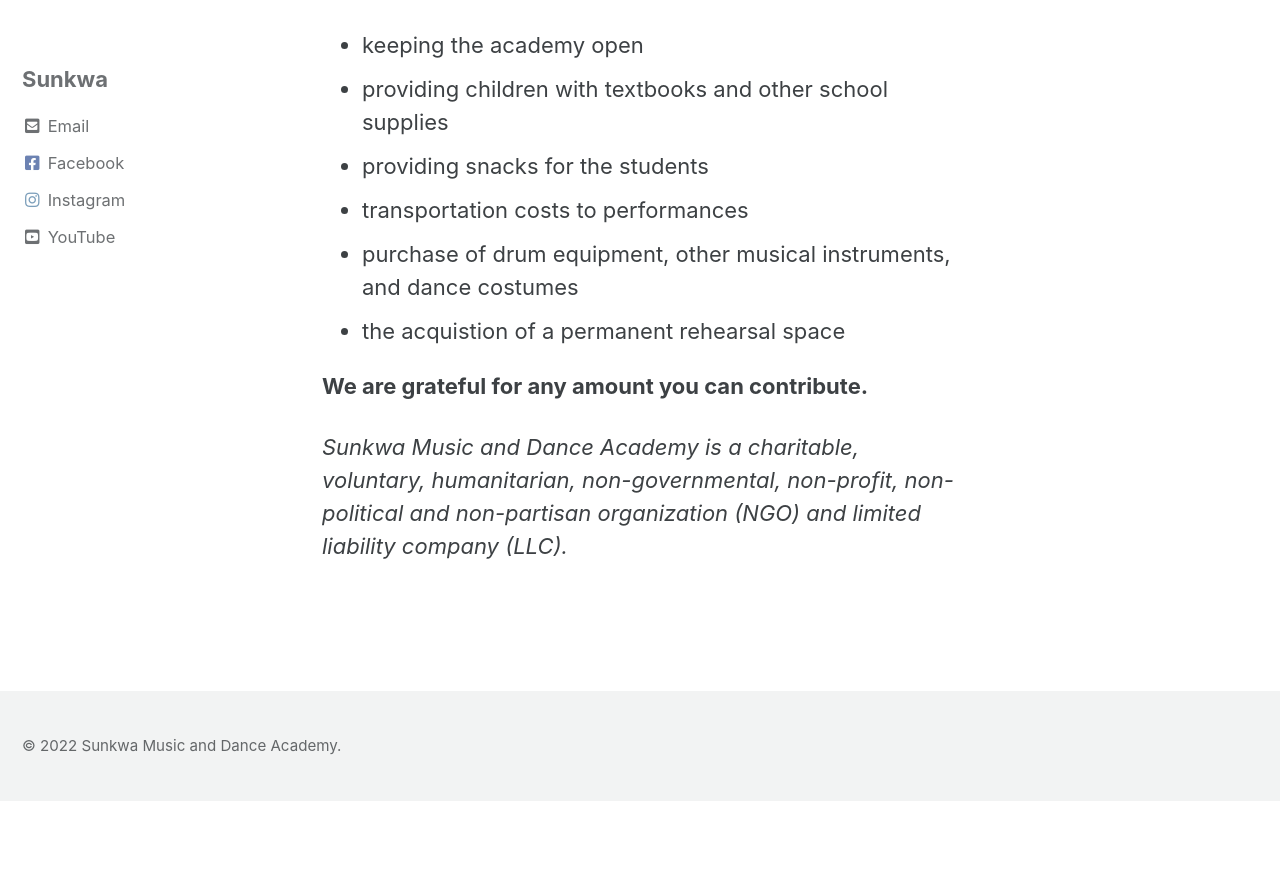
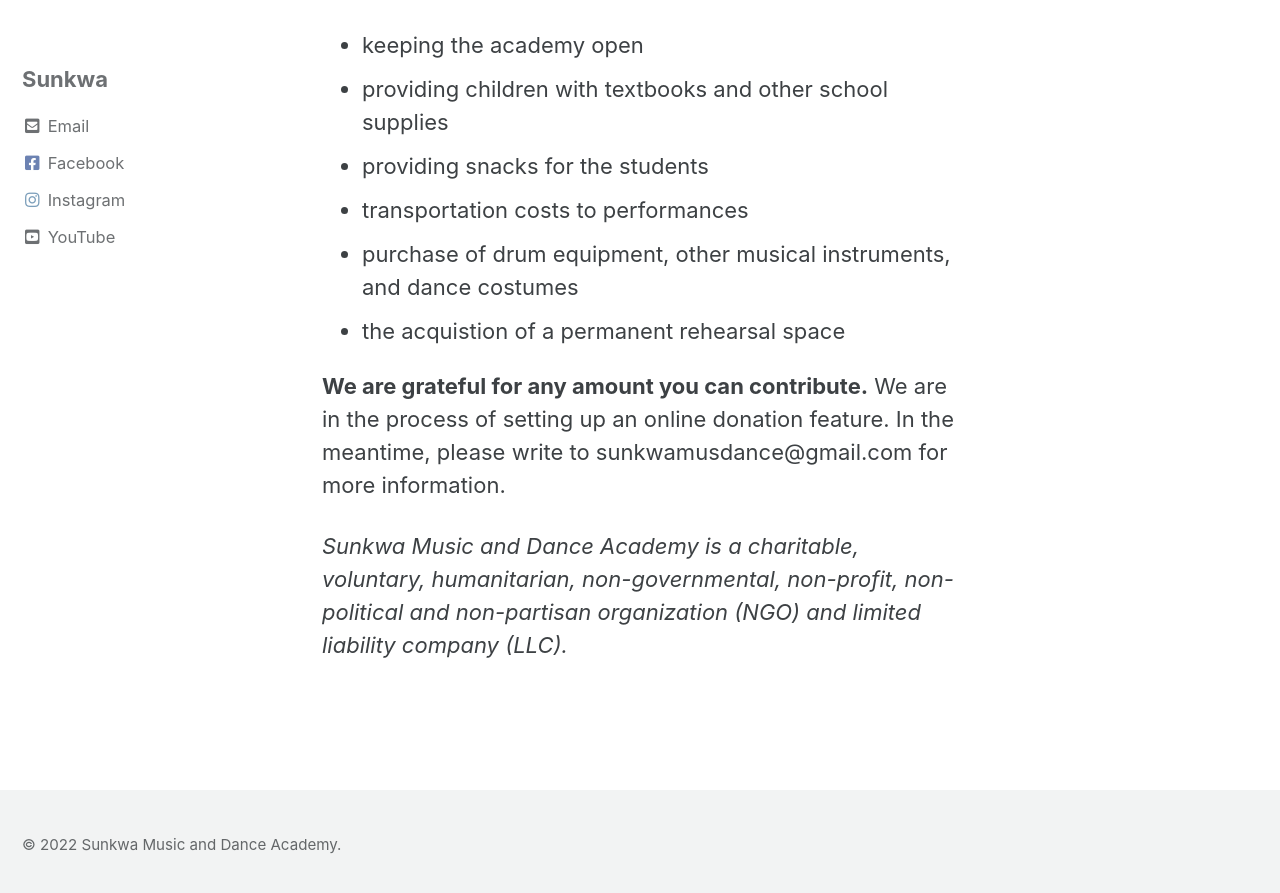
Before and after one commit to blros/sunkwa, a Jekyll site: the page built from _pages/support.md, in a window 1280 px wide and 900 px high, scrolled down 651 px. Shown: the top 893 px of the window. Built offline with Jekyll 4.4.1, drawn with Linux system fonts in a browser that asks for light colours; cached includes are drawn as plain includes; before the commit the page ends 1452 px from its top, so only the background shows below that.

Commit message:
revised support page

```diff
--- a/_pages/support.md
+++ b/_pages/support.md
@@ -18,6 +18,7 @@ Monetary funds help support:
 * purchase of drum equipment, other musical instruments, and dance costumes
 * the acquistion of a permanent rehearsal space
 
-**We are grateful for any amount you can contribute.**
+**We are grateful for any amount you can contribute.** We are in the process of setting up an online donation feature. In the meantime, please write to sunkwamusdance@gmail.com for more information.
+
 
 _Sunkwa Music and Dance Academy is a charitable, voluntary, humanitarian, non-governmental, non-profit, non-political and non-partisan organization (NGO) and limited liability company (LLC)._
```
Also changed, not shown: 2 other files.
